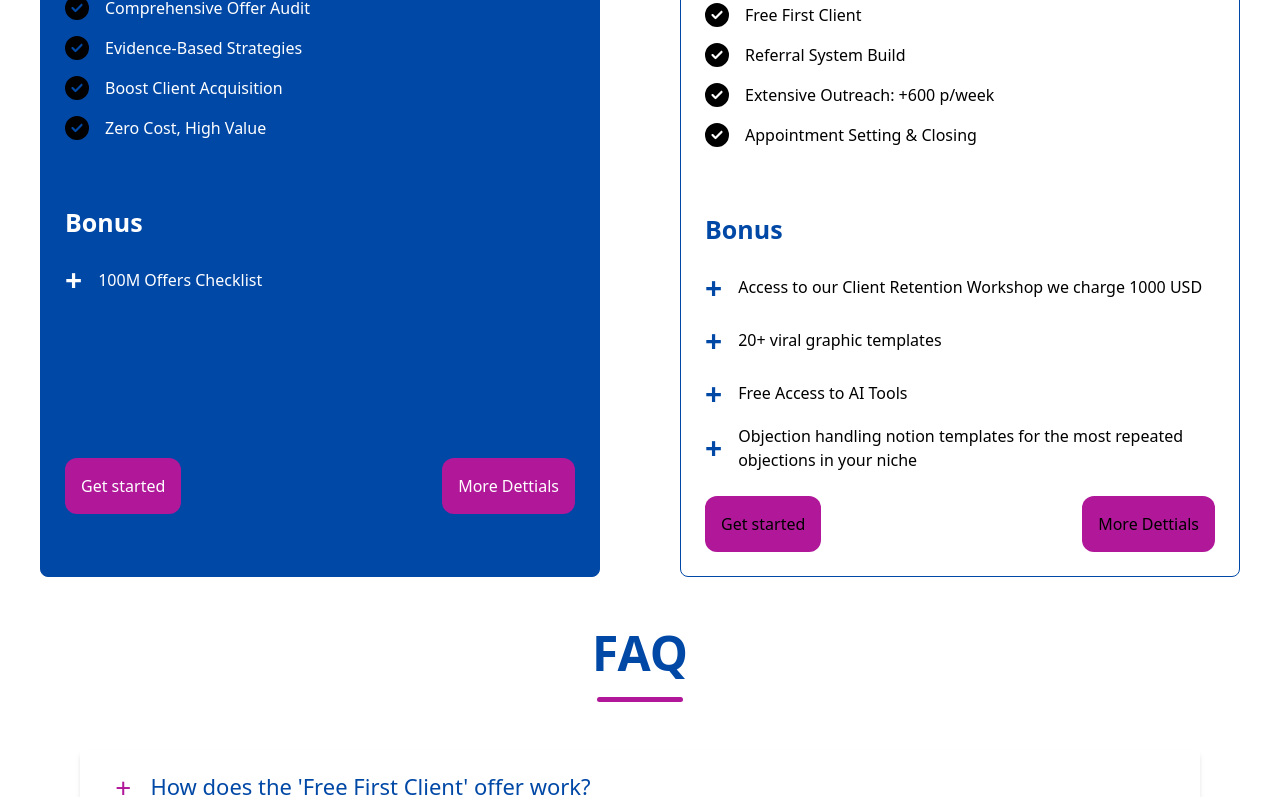
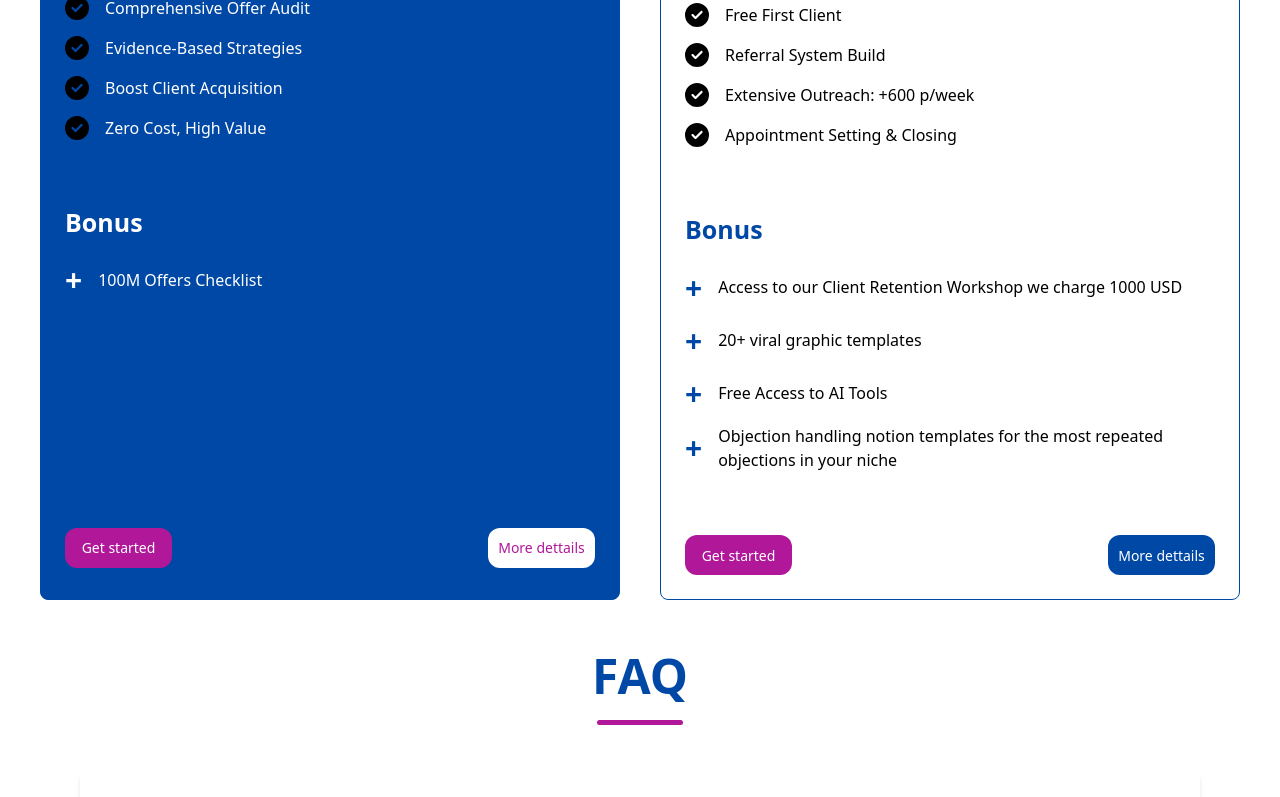
Before and after one commit to ayouub-bk/LoschMedia_Agency, a React (Vite) app: page / in a window 1280 px wide. Shown: the part 3861-4658 px from the top of the page. Built offline with nearby package versions, Linux system fonts and the light colour scheme.

Commit message:
fixed offersHome Component reusable button

```diff
--- a/src/Components/sections/OffersHome.jsx
+++ b/src/Components/sections/OffersHome.jsx
@@ -2,6 +2,7 @@ import React, { useState } from "react";
 import { Offers } from "../../data";
 
 import checkIcon from "../../assets/icons/circle-check-solid.svg";
+import ButtonOffer from "../Ui/ButtonOffer";
 
 const OffersHome = () => {
   const [hover, setHover] = useState(false);
@@ -11,7 +12,7 @@ const OffersHome = () => {
       <h1 className="highlighted-title  text-secondary tablet:text-[48px] text-[39px] p-20 ">
         Offers
       </h1>
-      <div className="grid tablet:grid-cols-2 gap-20 grid-cols-1 ">
+      <div className="grid tablet:grid-cols-2  gap-10 grid-cols-1 ">
         {Offers.map((offer, index) => {
           const { titel, elemet, bonus } = offer;
           return (
@@ -57,7 +58,7 @@ const OffersHome = () => {
                   );
                 })}
               </div>
-              <div className="min-h-[230px] flex flex-col gap-4 mt-10 ">
+              <div className="min-h-[300px] flex flex-col gap-4 mt-10 ">
                 <h2
                   className={`text-[25px] font-bold ${
                     index != 0 ? `text-secondary` : ``
@@ -83,14 +84,17 @@ const OffersHome = () => {
                   })}
                 </div>
               </div>
-              <div className=" flex justify-between  justify-self-end	  ">
-                <button className="p-4 bg-highlight  rounded-xl">
-                  Get started
-                </button>
-                <button className="p-4 bg-highlight  rounded-xl">
-                  {" "}
-                  More Dettials{" "}
-                </button>
+              <div className=" flex justify-between ">
+                <ButtonOffer
+                  title="Get started"
+                  BgColor="highlight"
+                  Textcolor="primary"
+                />
+                <ButtonOffer
+                  title="More dettails"
+                  BgColor={index !== 0 ? "secondary" : "primary"}
+                  Textcolor={index !== 0 ? "primary" : "highlight"}
+                />
               </div>
             </div>
           );
```
